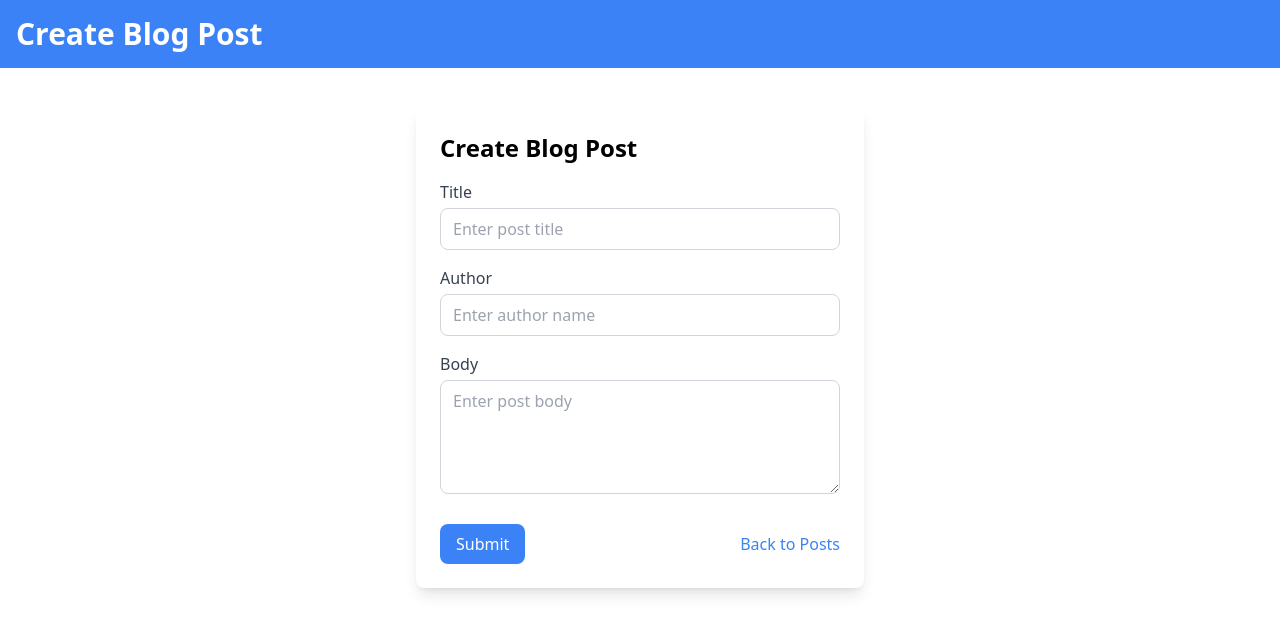
After one commit to Rohit-Chandra-007/php-project, a PHP site: page /create_post.php in a window 1280 px wide. The commit adds this page. Shown: the top 634 px of the page. Run offline with PHP 8.4, Linux system fonts and the light colour scheme; some libraries are stand-ins or nearby versions.

Commit message:
crud operation done

```diff
--- /dev/null
+++ b/create_post.php
@@ -0,0 +1,65 @@
+<?php
+require "database/index.php";
+if ($_SERVER['REQUEST_METHOD'] === 'POST' && isset($_POST['title'], $_POST['author'], $_POST['body'])) {
+
+    $title = htmlspecialchars($_POST['title']);
+    $author = htmlspecialchars($_POST['author']);
+    $body = htmlspecialchars($_POST['body']);
+    $sql = "INSERT INTO posts (title, body, author) VALUES (:title, :body, :author)";
+    $statement = $pdo->prepare($sql);
+    $params = [
+        'title' => $title,
+        'body' => $body,
+        'author' => $author,
+    ];
+    $statement->execute($params);
+    header("Location: index.php");
+    exit;
+}
+?>
+
+
+<!DOCTYPE html>
+<html lang="en">
+
+<head>
+    <meta charset="UTF-8">
+    <meta name="viewport" content="width=device-width, initial-scale=1.0">
+    <script src="https://cdn.tailwindcss.com"></script>
+    <title>Create New Post</title>
+</head>
+
+<body>
+
+    <header class="bg-blue-500 text-white p-4">
+        <div class="container mx-auto">
+            <h1 class="text-3xl font-semibold">Create Blog Post</h1>
+        </div>
+    </header>
+
+    <div class="max-w-md mx-auto mt-10 p-6 bg-white rounded-lg shadow-lg">
+        <h2 class="text-2xl font-semibold mb-4">Create Blog Post</h2>
+        <form method="post">
+            <div class="mb-4">
+                <label for="title" class="block text-gray-700 font-medium">Title</label>
+                <input type="text" id="title" name="title" placeholder="Enter post title" class="mt-1 w-full px-3 py-2 border border-gray-300 rounded-lg focus:outline-none focus:ring-2 focus:ring-blue-500">
+            </div>
+            <div class="mb-4">
+                <label for="author" class="block text-gray-700 font-medium">Author</label>
+                <input type="text" id="author" name="author" placeholder="Enter author name" class="mt-1 w-full px-3 py-2 border border-gray-300 rounded-lg focus:outline-none focus:ring-2 focus:ring-blue-500">
+            </div>
+            <div class="mb-6">
+                <label for="body" class="block text-gray-700 font-medium">Body</label>
+                <textarea id="body" name="body" placeholder="Enter post body" rows="4" class="mt-1 w-full px-3 py-2 border border-gray-300 rounded-lg focus:outline-none focus:ring-2 focus:ring-blue-500"></textarea>
+            </div>
+            <div class="flex items-center justify-between">
+                <button type="submit" class="bg-blue-500 text-white px-4 py-2 rounded-lg hover:bg-blue-600 focus:outline-none focus:ring-2 focus:ring-blue-500">Submit</button>
+                <a href="index.php" class="text-blue-500 hover:underline">Back to Posts</a>
+            </div>
+        </form>
+    </div>
+
+
+</body>
+
+</html>
--- a/index.php
+++ b/index.php
@@ -45,6 +45,11 @@ $blogs = $statement->fetchAll();
                 </a>
             </div>
         <?php endforeach; ?>
+
+        <div class="mt-6">
+            <a href="create_post.php" class="bg-blue-500 text-white px-2 py-2 rounded hover:bg-blue-600 focus:outline-none">Create a new post</a>
+
+        </div>
     </div>
 
 </body>
```
Also changed, not shown: delete_post.php (added, +12 -0 lines), edit_post.php (added, +88 -0 lines), post.php (+17 -0 lines).
